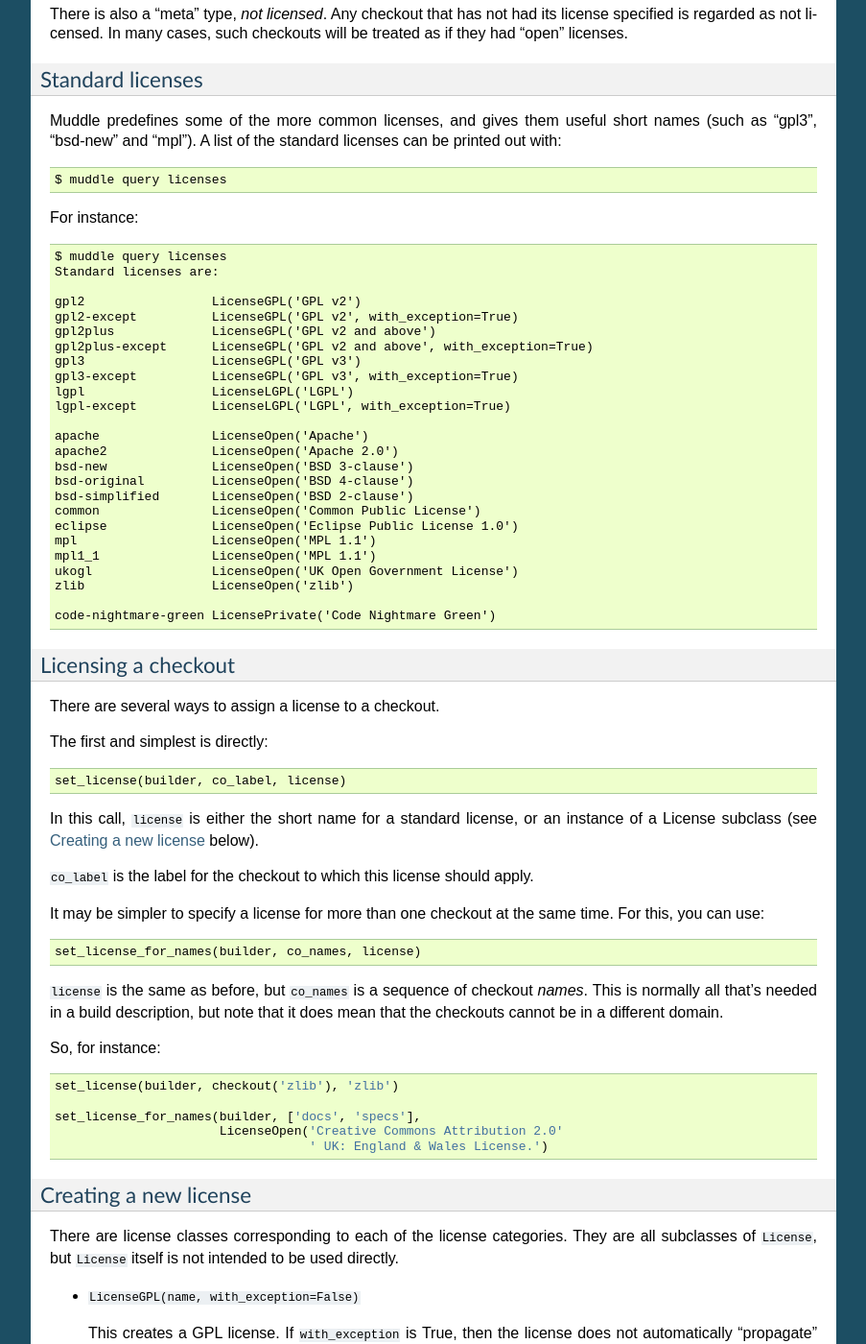
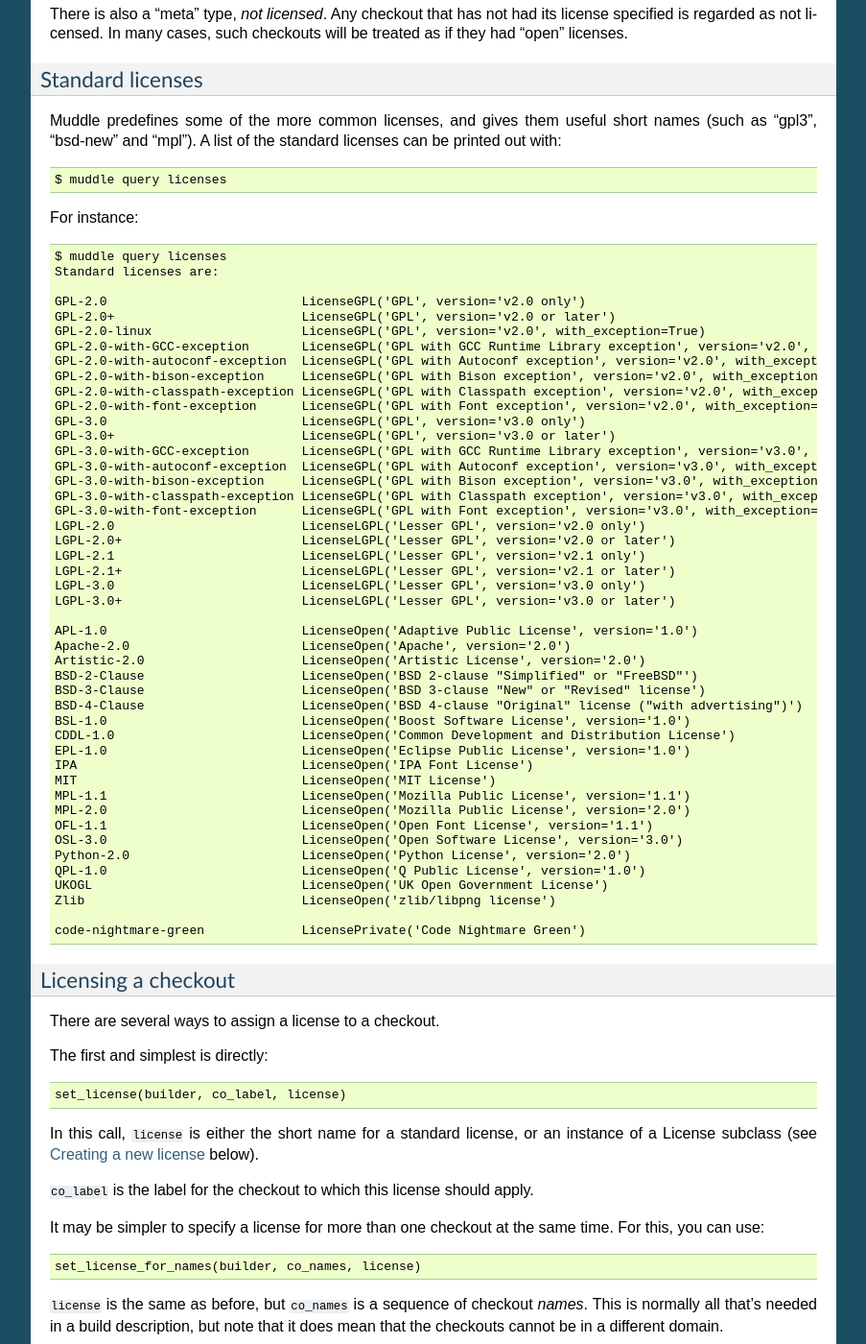
Before and after one commit to kynesim/muddle, a Sphinx documentation site: the page built from docs/distribute.txt, in a window 1280 px wide and 1400 px high, scrolled down 5672 px. Shown: the whole window at 96% size, without its empty margins (198-1101 px from the left). Built offline with Sphinx 7.4.7, drawn with Linux system fonts in a browser that asks for light colours; some of the changed text lies outside the part shown.

Commit message:
Rewrite the licenses dict, add License versions

```diff
--- a/docs/distribute.txt
+++ b/docs/distribute.txt
@@ -349,29 +349,49 @@ For instance::
   $ muddle query licenses
   Standard licenses are:
 
-  gpl2                 LicenseGPL('GPL v2')
-  gpl2-except          LicenseGPL('GPL v2', with_exception=True)
-  gpl2plus             LicenseGPL('GPL v2 and above')
-  gpl2plus-except      LicenseGPL('GPL v2 and above', with_exception=True)
-  gpl3                 LicenseGPL('GPL v3')
-  gpl3-except          LicenseGPL('GPL v3', with_exception=True)
-  lgpl                 LicenseLGPL('LGPL')
-  lgpl-except          LicenseLGPL('LGPL', with_exception=True)
+  GPL-2.0                          LicenseGPL('GPL', version='v2.0 only')
+  GPL-2.0+                         LicenseGPL('GPL', version='v2.0 or later')
+  GPL-2.0-linux                    LicenseGPL('GPL', version='v2.0', with_exception=True)
+  GPL-2.0-with-GCC-exception       LicenseGPL('GPL with GCC Runtime Library exception', version='v2.0', with_exception=True)
+  GPL-2.0-with-autoconf-exception  LicenseGPL('GPL with Autoconf exception', version='v2.0', with_exception=True)
+  GPL-2.0-with-bison-exception     LicenseGPL('GPL with Bison exception', version='v2.0', with_exception=True)
+  GPL-2.0-with-classpath-exception LicenseGPL('GPL with Classpath exception', version='v2.0', with_exception=True)
+  GPL-2.0-with-font-exception      LicenseGPL('GPL with Font exception', version='v2.0', with_exception=True)
+  GPL-3.0                          LicenseGPL('GPL', version='v3.0 only')
+  GPL-3.0+                         LicenseGPL('GPL', version='v3.0 or later')
+  GPL-3.0-with-GCC-exception       LicenseGPL('GPL with GCC Runtime Library exception', version='v3.0', with_exception=True)
+  GPL-3.0-with-autoconf-exception  LicenseGPL('GPL with Autoconf exception', version='v3.0', with_exception=True)
+  GPL-3.0-with-bison-exception     LicenseGPL('GPL with Bison exception', version='v3.0', with_exception=True)
+  GPL-3.0-with-classpath-exception LicenseGPL('GPL with Classpath exception', version='v3.0', with_exception=True)
+  GPL-3.0-with-font-exception      LicenseGPL('GPL with Font exception', version='v3.0', with_exception=True)
+  LGPL-2.0                         LicenseLGPL('Lesser GPL', version='v2.0 only')
+  LGPL-2.0+                        LicenseLGPL('Lesser GPL', version='v2.0 or later')
+  LGPL-2.1                         LicenseLGPL('Lesser GPL', version='v2.1 only')
+  LGPL-2.1+                        LicenseLGPL('Lesser GPL', version='v2.1 or later')
+  LGPL-3.0                         LicenseLGPL('Lesser GPL', version='v3.0 only')
+  LGPL-3.0+                        LicenseLGPL('Lesser GPL', version='v3.0 or later')
 
-  apache               LicenseOpen('Apache')
-  apache2              LicenseOpen('Apache 2.0')
-  bsd-new              LicenseOpen('BSD 3-clause')
-  bsd-original         LicenseOpen('BSD 4-clause')
-  bsd-simplified       LicenseOpen('BSD 2-clause')
-  common               LicenseOpen('Common Public License')
-  eclipse              LicenseOpen('Eclipse Public License 1.0')
-  mpl                  LicenseOpen('MPL 1.1')
-  mpl1_1               LicenseOpen('MPL 1.1')
-  ukogl                LicenseOpen('UK Open Government License')
-  zlib                 LicenseOpen('zlib')
+  APL-1.0                          LicenseOpen('Adaptive Public License', version='1.0')
+  Apache-2.0                       LicenseOpen('Apache', version='2.0')
+  Artistic-2.0                     LicenseOpen('Artistic License', version='2.0')
+  BSD-2-Clause                     LicenseOpen('BSD 2-clause "Simplified" or "FreeBSD"')
+  BSD-3-Clause                     LicenseOpen('BSD 3-clause "New" or "Revised" license')
+  BSD-4-Clause                     LicenseOpen('BSD 4-clause "Original" license ("with advertising")')
+  BSL-1.0                          LicenseOpen('Boost Software License', version='1.0')
+  CDDL-1.0                         LicenseOpen('Common Development and Distribution License')
+  EPL-1.0                          LicenseOpen('Eclipse Public License', version='1.0')
+  IPA                              LicenseOpen('IPA Font License')
+  MIT                              LicenseOpen('MIT License')
+  MPL-1.1                          LicenseOpen('Mozilla Public License', version='1.1')
+  MPL-2.0                          LicenseOpen('Mozilla Public License', version='2.0')
+  OFL-1.1                          LicenseOpen('Open Font License', version='1.1')
+  OSL-3.0                          LicenseOpen('Open Software License', version='3.0')
+  Python-2.0                       LicenseOpen('Python License', version='2.0')
+  QPL-1.0                          LicenseOpen('Q Public License', version='1.0')
+  UKOGL                            LicenseOpen('UK Open Government License')
+  Zlib                             LicenseOpen('zlib/libpng license')
 
-  code-nightmare-green LicensePrivate('Code Nightmare Green')
-
+  code-nightmare-green             LicensePrivate('Code Nightmare Green')
 
 Licensing a checkout
 --------------------
@@ -397,7 +417,7 @@ that it does mean that the checkouts cannot be in a different domain.
 
 So, for instance::
 
-  set_license(builder, checkout('zlib'), 'zlib')
+  set_license(builder, checkout('zlib'), 'Zlib')
 
   set_license_for_names(builder, ['docs', 'specs'],
                         LicenseOpen('Creative Commons Attribution 2.0'
@@ -409,11 +429,12 @@ There are license classes corresponding to each of the license categories.
 They are all subclasses of ``License``, but ``License`` itself is not intended
 to be used directly.
 
-* ``LicenseGPL(name, with_exception=False)``
+* ``LicenseGPL(name, version='v3.1', with_exception=False)``
 
-  This creates a GPL license. If ``with_exception`` is True, then the license
-  does not automatically "propagate" to other packages/checkouts that depend
-  on it.
+  This creates a GPL license, version ``v3.1``.
+
+  If ``with_exception`` is True, then the license does not automatically
+  "propagate" to other packages/checkouts that depend on it.
 
 * ``LicenseLGPL(name, with_exception=False)``
 
@@ -433,6 +454,17 @@ All ``License`` subclass instances have the following values and methods:
 
 * ``category`` is a string containing the category, one of "gpl",
   "open", "binary" or "private".
+
+* ``version`` is None or a string containing the license version.
+
+  All licenses can be given a version, using the ``version=<string>``
+  argument to the initialised.
+
+  If no version is specified for a license, then it has no specific version,
+  and the version will not be shown when it is printed.
+
+  Most, but not all, of the standard licenses have versions.
+
 * ``is_gpl()`` returns True if this is license has category "gpl".
 * ``is_lgpl()`` returns True if this license has category "gpl" and is LGPL.
   This is true for the ``LicenseLGPL`` class.
@@ -447,20 +479,20 @@ All ``License`` subclass instances have the following values and methods:
 
 So, for instance::
 
-  top_secret = LicensePrivate('Top Secret')
+  top_secret = LicensePrivate('Top Secret', version='3.14')
   only_works_on_my_machine = LicensePrivate('Local')
-  CC-ASA = LicenseOpen('Creative Commons Attribution-ShareAlike 3.0'
-                       ' Unported License')
+  CC-ASA = LicenseOpen('Creative Commons Attribution-ShareAlike'
+                       ' Unported License', version='3.0')
 
 Note that ``str`` of a License give back the license name::
 
   >>> str(top_secret)
-  'Top Secret'
+  'Top Secret 3.14'
 
 whilst ``repr`` will give back how to create it::
 
   >>> repr(top_secret)
-  "LicensePrivate('Top Secret')"
+  "LicensePrivate('Top Secret', version='3.14')"
 
 The other standard distributions
 ================================
@@ -554,8 +586,8 @@ So, for instance, we might have::
   muddled.pkgs.make.medium(builder, 'program', ['x86'], 'program-4.9',
                            deps=['libProp'])
 
-  set_license(builder, checkout('libProp-2.3'), 'lgpl')
-  set_license(builder, checkout('program-4.9'), 'top-secret')
+  set_license(builder, checkout('libProp-2.3'), 'LGPL-3.0')
+  set_license(builder, checkout('program-4.9'), 'code-nightmare-green')
 
   # 'program' links dynamically to 'libProp', and thus doesn't need
   # to be distributed as source
@@ -1248,6 +1280,13 @@ We have:
 
 * A dictionary of ``standard_licenses``
 
+  This has been inspired by some of the content at the Open Source Initiative,
+  specifically by the lists at http://opensource.org/licenses/alphabetical and
+  http://opensource.org/licenses/category.
+
+  The key for each license is its the SPDX short-form identifier, as described
+  at http://www.spdx.org/licenses/.
+
 * Tell a checkout its license::
 
     set_license(builder, co_label, license)
```
Also changed, not shown: 2 other files.
